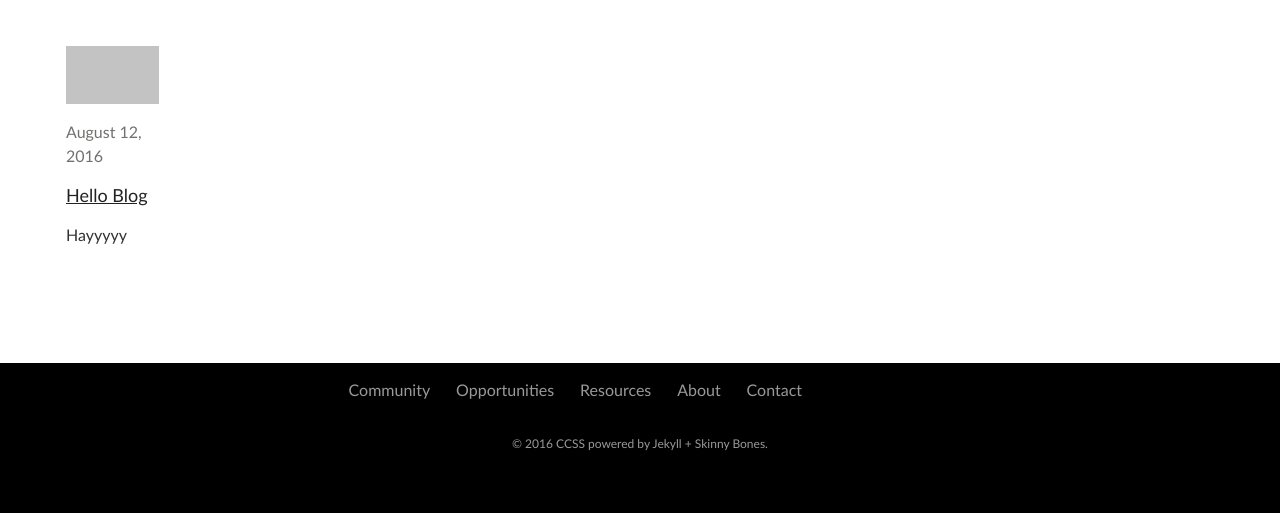
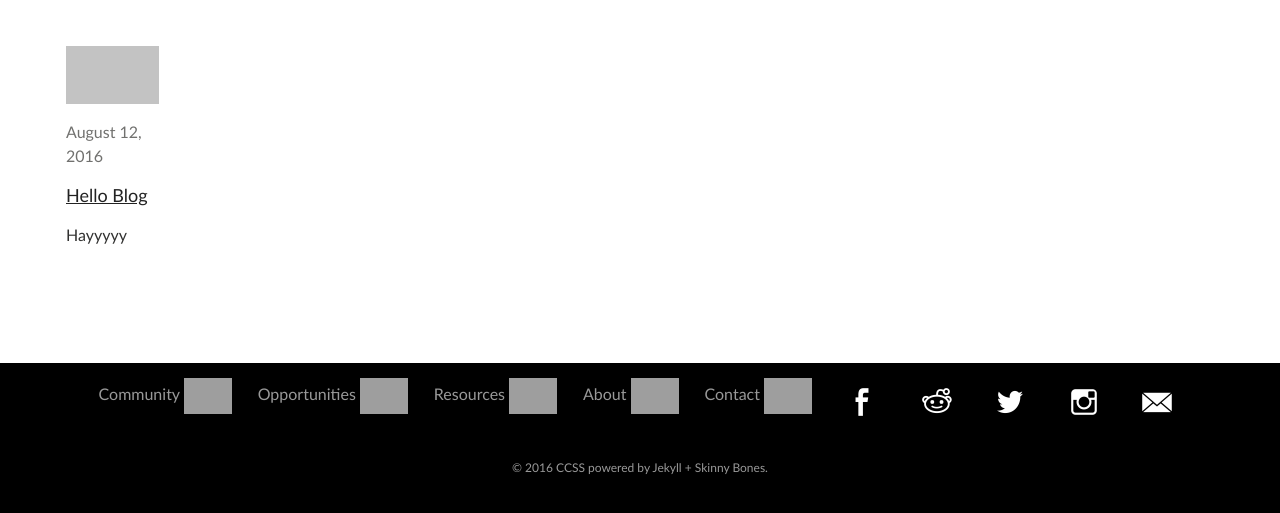
Before and after one commit to brittnylapierre/ccss_web, a Jekyll site: the page built from index.md, in a window 1280 px wide. Shown: the part 704-1217 px from the top of the page. Built offline with Jekyll 4.4.1, drawn with Linux system fonts in a browser that asks for light colours.

Commit message:
Updated footer.html

```diff
--- a/_includes/footer.html
+++ b/_includes/footer.html
@@ -10,9 +10,8 @@
 			<li>
               <a href="{{ domain }}{{ link.url }}" {% if link.url contains 'http' %}target="_blank"{% endif %}>
               	{{ link.title }}
-                {% if link.img %}
                 	<img src="{{ site.url }}/images/{{ link.image }}" alt="" width="48" height="48" border="0">
-                {% endif %}
+
               </a>
               <ul class='sub-menu'>
           		{% for sublink in link.sublinks %}
```
